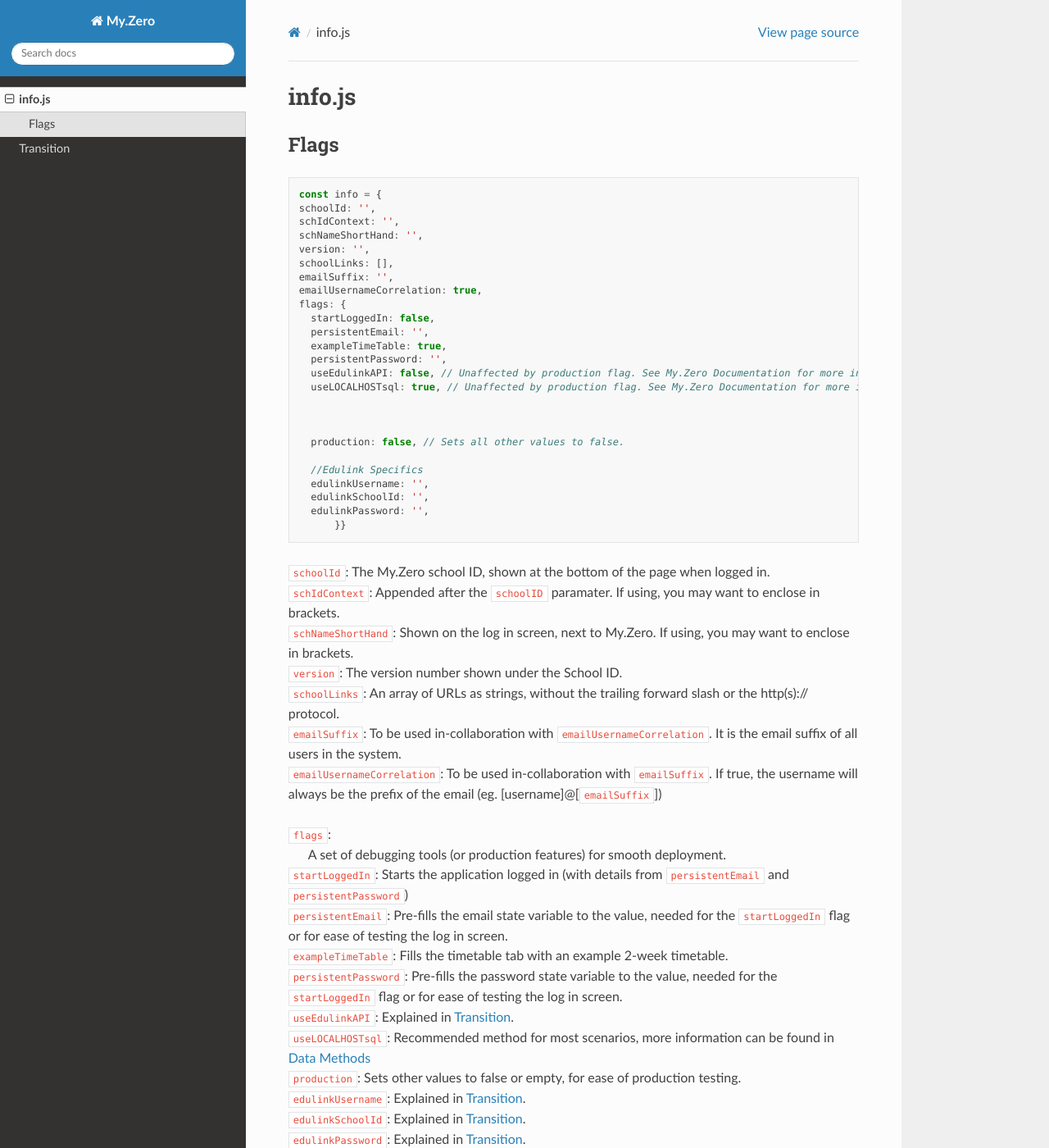
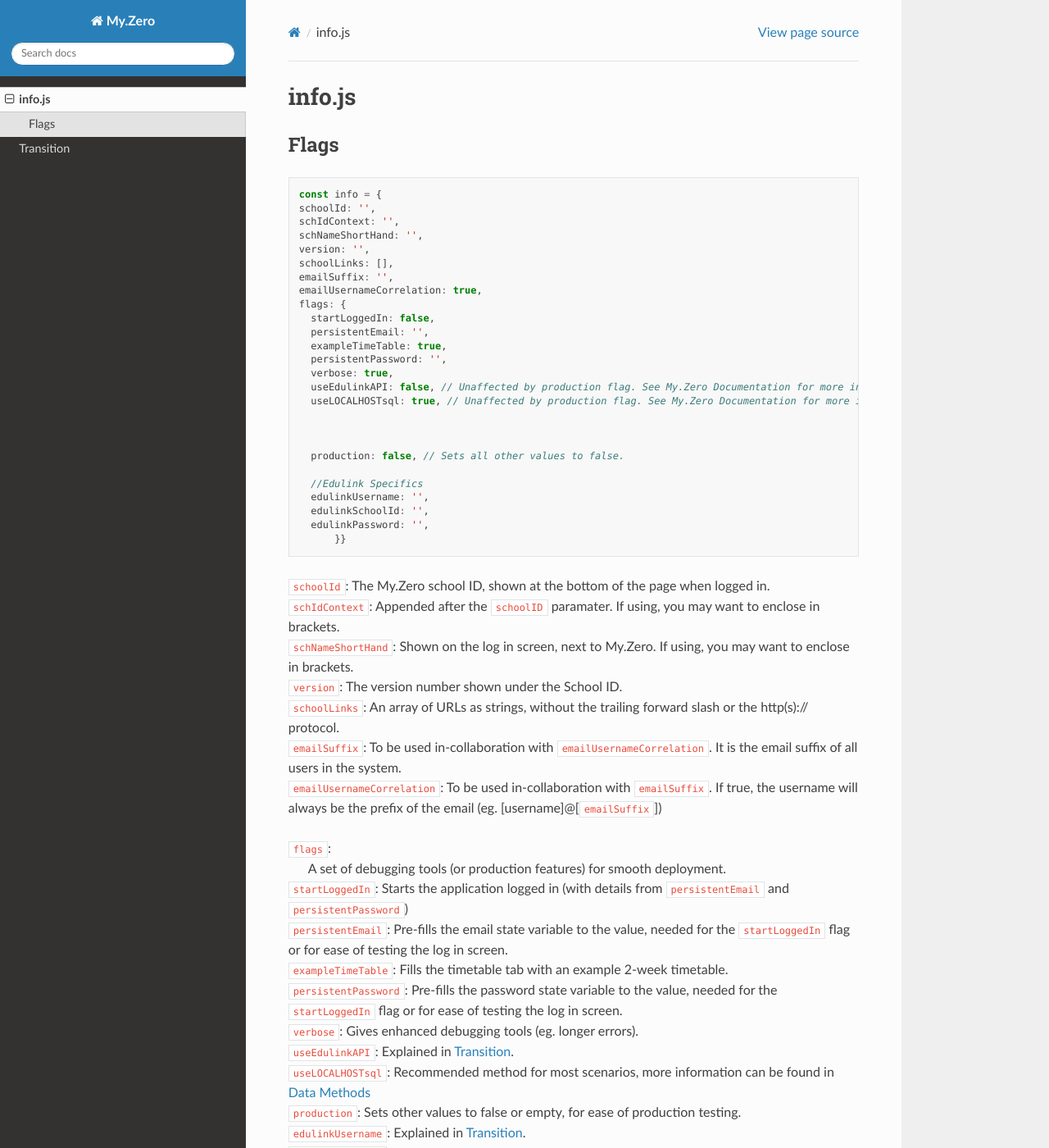
Before and after one commit to Riley-Code5/my.zero, a Sphinx documentation site: the page built from docs/info.js.rst, in a window 1280 px wide and 1400 px high. Shown: the whole window at 82% size. Built offline with Sphinx 7.4.7 and the Read the Docs theme 3.1.0, drawn with Linux system fonts in a browser that asks for light colours.

Commit message:
Update info.js.rst

```diff
--- a/docs/info.js.rst
+++ b/docs/info.js.rst
@@ -18,6 +18,7 @@ ______
     persistentEmail: '',
     exampleTimeTable: true,
     persistentPassword: '',
+    verbose: true,
     useEdulinkAPI: false, // Unaffected by production flag. See My.Zero Documentation for more information and setup. (Recommended for transition stages from EduLink.)
     useLOCALHOSTsql: true, // Unaffected by production flag. See My.Zero Documentation for more information and setup (Recommended for large amounts of user data and credentials.)
 
@@ -45,6 +46,7 @@ ______
 | ``persistentEmail``: Pre-fills the email state variable to the value, needed for the ``startLoggedIn`` flag or for ease of testing the log in screen.
 | ``exampleTimeTable``: Fills the timetable tab with an example 2-week timetable.
 | ``persistentPassword``: Pre-fills the password state variable to the value, needed for the ``startLoggedIn`` flag or for ease of testing the log in screen.
+| ``verbose``: Gives enhanced debugging tools (eg. longer errors).
 | ``useEdulinkAPI``: Explained in :doc:`transition`.
 | ``useLOCALHOSTsql``: Recommended method for most scenarios, more information can be found in :doc:`datamethods`
 | ``production``: Sets other values to false or empty, for ease of production testing.
```
